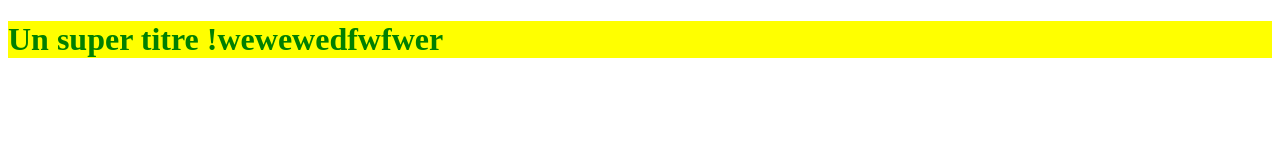
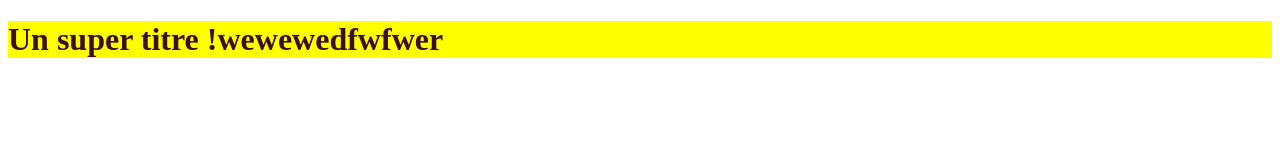
Before and after one commit to Nasokom/openClassRoomProject, a plain HTML site: page index.html in a window 1280 px wide. Drawn offline with Linux system fonts and the light colour scheme.

Commit message:
Changement de couleur

```diff
--- a/styles.css
+++ b/styles.css
@@ -1,4 +1,4 @@
 h1 {
-color:green;
+color:rgb(60, 14, 14);
 background-color: yellow;
  }
```
